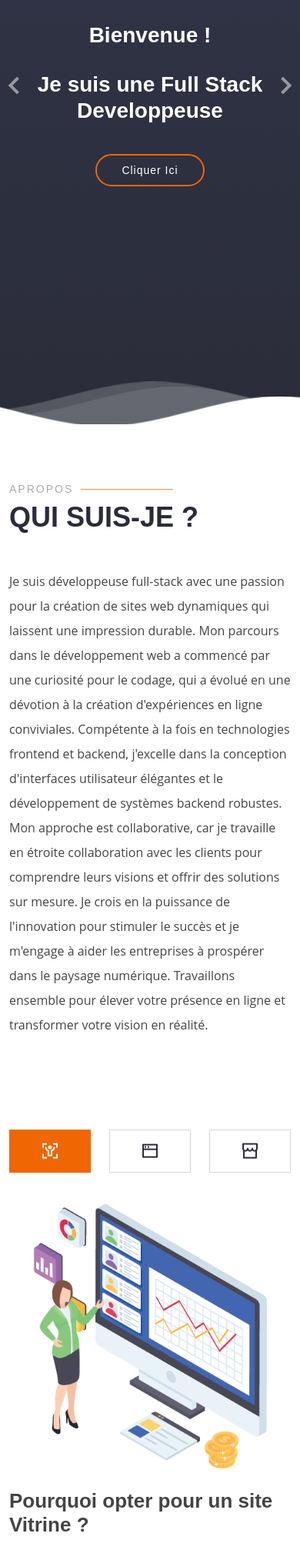
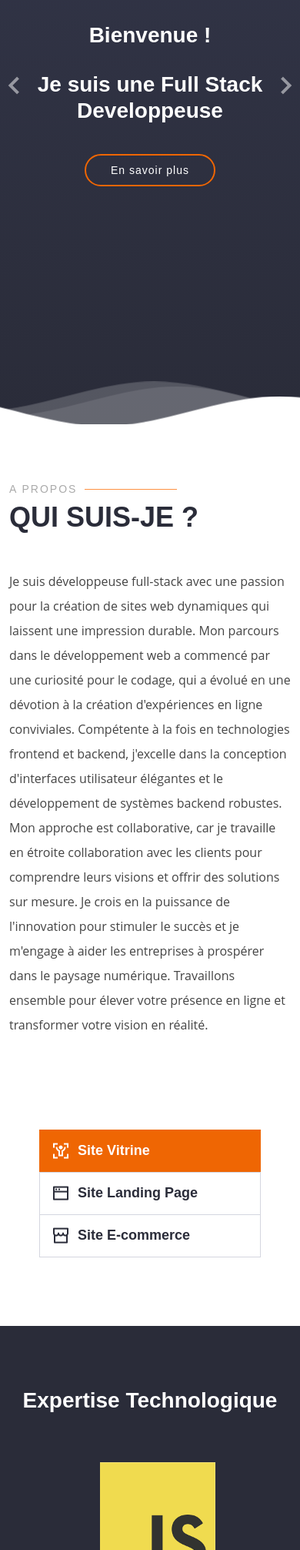
Before and after one commit to Khadidja02/portfolio, a Django app: page / in a window 390 px wide. Shown: the part 269-2282 px from the top of the page at 77% size. Run offline with Django 5.2, Linux system fonts and the light colour scheme; data comes from the database, SQL or seed files in the repository; some libraries are stand-ins or nearby versions.

Commit message:
Adding modifs

```diff
--- a/webpages/forms.py
+++ b/webpages/forms.py
@@ -6,8 +6,8 @@ class ContactForms(forms.ModelForm):
         model = ContactForm
         fields = ['name', 'email', 'subject', 'message']
         widgets = {
-            'name': forms.TextInput(attrs={'class': 'form-control', 'placeholder': 'Ton Nom'}),
-            'email': forms.EmailInput(attrs={'class': 'form-control', 'placeholder': 'Ton Email'}),
+            'name': forms.TextInput(attrs={'class': 'form-control', 'placeholder': 'Entrez votre nom'}),
+            'email': forms.EmailInput(attrs={'class': 'form-control', 'placeholder': 'Entrez votre email'}),
             'subject': forms.TextInput(attrs={'class': 'form-control', 'placeholder': 'Sujet'}),
             'message': forms.Textarea(attrs={'class': 'form-control', 'placeholder': 'Message', 'rows': 5}),
         }
--- a/webpages/static/assets/css/style.css
+++ b/webpages/static/assets/css/style.css
@@ -260,8 +260,35 @@ h6 {
   .navbar ul {
     display: none;
   }
-}
-
+  .features-div{
+    flex-direction: column !important;
+    align-items: center !important;
+  }
+  .features-div li{
+    width: 80% !important;
+  }
+  .list-features{
+    justify-content: flex-start !important;
+  }
+  .tab-pane {
+    display: none !important; /* Initially hide all tab content */
+  }
+
+  .show-content {
+    display: block !important; /* Show tab content when .show class is added */
+  }
+  .mr-2{
+    margin-right: 10px;
+
+  }
+  .icon-features{
+    display: block !important;
+    margin-left: 50px;
+  }
+}
+.icon-features{
+  display: none;
+}
 .navbar-mobile {
   position: fixed;
   overflow: hidden;
--- a/webpages/templates/index.html
+++ b/webpages/templates/index.html
@@ -20,6 +20,7 @@
 
   <!-- Google Fonts -->
   <link href="https://fonts.googleapis.com/css?family=Open+Sans:300,300i,400,400i,600,600i,700,700i|Raleway:300,300i,400,400i,500,500i,600,600i,700,700i|Poppins:300,300i,400,400i,500,500i,600,600i,700,700i" >
+  <link rel="stylesheet" href="https://maxcdn.bootstrapcdn.com/font-awesome/4.4.0/css/font-awesome.min.css">
 
   <!-- Vendor CSS Files -->
   <link href="{% static 'assets/vendor/animate.css/animate.min.css' %}" type="text/css" rel="stylesheet">
@@ -69,6 +70,48 @@
     });
   </script>
 
+<script>
+  document.addEventListener('DOMContentLoaded', function() {
+    // Select all angle down icons
+    var listItems = document.querySelectorAll('.nav-item');
+
+    // Variable to keep track of the currently displayed tab
+    var currentTabPane = null;
+    // Add click event listener to each icon
+    listItems.forEach(function(item) {
+      item.addEventListener('click', function() {
+        // Check if screen width is less than 992px
+        if (window.innerWidth < 992) {
+          // Get the corresponding tab ID
+          var tabId = this.getAttribute('data-tab-id');
+
+          // Toggle the 'show-content' class on the corresponding tab-pane
+          var tabPane = document.getElementById(tabId);
+          if (tabPane) {
+            // Hide the currently displayed tab pane, if any
+            if (currentTabPane && currentTabPane !== tabPane) {
+              currentTabPane.classList.remove('show-content');
+              currentTabPane.classList.add('tab-pane');
+            }
+
+            // Toggle the visibility of the clicked tab pane
+            if (tabPane.classList.contains('tab-pane')) {
+              tabPane.classList.remove('tab-pane');
+              tabPane.classList.add('show-content');
+              currentTabPane = tabPane;
+            } else {
+              tabPane.classList.remove('show-content');
+              tabPane.classList.add('tab-pane');
+              currentTabPane = null;
+            }
+          }
+        }
+      });
+    });
+  });
+</script>
+
+
   <!-- =======================================================
   * Template Name: Selecao
   * Template URL: https://bootstrapmade.com/selecao-bootstrap-template/
@@ -92,7 +135,7 @@
       <nav id="navbar" class="navbar">
         <ul>
           <li><a class="nav-link scrollto active" href="#hero">Accueil</a></li>
-          <li><a class="nav-link scrollto" href="#about">Apropos</a></li>
+          <li><a class="nav-link scrollto" href="#about">A propos</a></li>
           <li><a class="nav-link scrollto" href="#services">Services</a></li>
           <li><a class="nav-link scrollto " href="#portfolio">Portfolio</a></li>
 
@@ -114,7 +157,7 @@
           <h2 class="animate__animated animate__fadeInDown">Bienvenue !</span></h2>
 
           <h2 class="animate__animated animate__fadeInDown"> Je suis une  <span>{{profession}}</span></h2>
-          <a href="#about" class="btn-get-started animate__animated animate__fadeInUp scrollto">Cliquer Ici </a>
+          <a href="#about" class="btn-get-started animate__animated animate__fadeInUp scrollto">En savoir plus </a>
         </div>
       </div>
 
@@ -122,8 +165,8 @@
       <div class="carousel-item">
         <div class="carousel-container">
           <h2 class="animate__animated animate__fadeInDown">Je suis {{first_name}} {{last_name}}</h2>
-          <p class="animate__animated animate__fadeInUp">Continuer de naviguer sur mon site pour plus savoir sur ce que je fais</p>
-          <a href="#about" class="btn-get-started animate__animated animate__fadeInUp scrollto">Savoir Plus</a>
+          <p class="animate__animated animate__fadeInUp">Pour en savoir plus sur mes services, je vous invite à explorer mon site.</p>
+          <a href="#about" class="btn-get-started animate__animated animate__fadeInUp scrollto"> En savoir plus</a>
         </div>
       </div>
 
@@ -164,7 +207,7 @@
       <div class="container">
 
         <div class="section-title" data-aos="zoom-out">
-          <h2>Apropos</h2>
+          <h2>A propos</h2>
           <p>Qui Suis-Je ? </p>
         </div>
 
@@ -184,24 +227,24 @@
     <section id="features" class="features">
       <div class="container">
 
-        <ul class="nav nav-tabs row d-flex justify-content-center">
+        <ul class="nav nav-tabs row d-flex justify-content-center features-div">
 
-          <li class="nav-item col-4" data-aos="zoom-in" data-aos-delay="100">
-            <a class="nav-link active show" data-bs-toggle="tab" href="#tab-2">
-              <i class="ri-body-scan-line"></i>
-              <h4 class="d-none d-lg-block">Site Vitrine</h4>
+          <li class="nav-item col-4 " data-aos="zoom-in" data-aos-delay="100" data-tab-id="tab-2">
+            <a class="nav-link list-features active show " data-bs-toggle="tab" href="#tab-2">
+              <i class=" mr-2 ri-body-scan-line "></i>
+              <h4 class="d-lg-block">Site Vitrine</h4>
             </a>
           </li>
-          <li class="nav-item col-4" data-aos="zoom-in" data-aos-delay="200">
-            <a class="nav-link" data-bs-toggle="tab" href="#tab-3">
-              <i class="ri-window-line"></i>
-              <h4 class="d-none d-lg-block">Site Landing Page</h4>
+          <li class="nav-item col-4 " data-aos="zoom-in" data-aos-delay="200" data-tab-id="tab-3">
+            <a class="nav-link list-features" data-bs-toggle="tab" href="#tab-3">
+              <i class="  mr-2 ri-window-line "></i>
+              <h4 class=" d-lg-block">Site Landing Page</h4>
             </a>
           </li>
-          <li class="nav-item col-4" data-aos="zoom-in" data-aos-delay="300">
-            <a class="nav-link" data-bs-toggle="tab" href="#tab-4">
-              <i class="ri-store-line"></i>
-              <h4 class="d-none d-lg-block">Site E-commerce</h4>
+          <li class="nav-item col-4 " data-aos="zoom-in" data-aos-delay="300" data-tab-id="tab-4">
+            <a class="nav-link list-features" data-bs-toggle="tab" href="#tab-4">
+              <i class="mr-2 ri-store-line" ></i>
+              <h4 class=" d-lg-block">Site E-commerce</h4>
             </a>
           </li>
         </ul>
@@ -209,9 +252,10 @@
         <div class="tab-content" data-aos="fade-up">
 
           <div class="tab-pane active show" id="tab-2">
+            <h3 class="mb-3 ml-3 fw-bold">Pourquoi opter pour un site Vitrine ?</h3>
+
             <div class="row">
               <div class="col-lg-6 order-2 order-lg-1 mt-3 mt-lg-0">
-                <h3 class="mb-3">Pourquoi opter pour un site Vitrine ?</h3>
                 <p class="lh-lg">
                   Vous voulez mettre en valeur votre entreprise,
                   vos services ou votre portfolio ? Un site vitrine
@@ -235,9 +279,10 @@
             </div>
           </div>
           <div class="tab-pane" id="tab-3">
+            <h3 class="mb-3 ml-3 fw-bold">Pourquoi opter pour un site Landing Page  ?</h3>
+
             <div class="row">
               <div class="col-lg-6 order-2 order-lg-1 mt-3 mt-lg-0">
-                <h3 class="mb-3">Pourquoi opter pour un site Landing Page  ?</h3>
                 <p class="lh-lg">
                   Si vous menez une campagne marketing ou souhaitez
                   capturer des leads de manière efficace,
@@ -261,9 +306,10 @@
             </div>
           </div>
           <div class="tab-pane" id="tab-4">
+            <h3 class="mb-3 ml-3 fw-bold">Pourquoi opter pour un site E-commerce ?</h3>
+
             <div class="row">
               <div class="col-lg-6 order-2 order-lg-1 mt-3 mt-lg-0">
-                <h3 class="mb-3">Pourquoi opter pour un site E-commerce ?</h3>
                 <p class="lh-lg">
                   Pour étendre votre portée et augmenter les ventes de vos produits, un site de e-commerce est indispensable pour votre entreprise. Cette plateforme vous offre la possibilité d'atteindre une audience mondiale, de gérer efficacement votre inventaire et de garantir une expérience d'achat fluide pour vos clients. Les éléments clés comprennent :
                 </p>
@@ -393,7 +439,7 @@
               <div class="address">
                 <i class="bi bi-geo-alt"></i>
                 <h4>Localisation:</h4>
-                <p>Algeria</p>
+                <p>Algérie</p>
               </div>
 
               <div class="email">
@@ -462,13 +508,6 @@
   <footer id="footer">
     <div class="container">
       <h3>{{first_name}}</h3>
-      <div class="social-links">
-        <a href="#" class="twitter"><i class="bx bxl-twitter"></i></a>
-        <a href="#" class="facebook"><i class="bx bxl-facebook"></i></a>
-        <a href="#" class="instagram"><i class="bx bxl-instagram"></i></a>
-        <a href="#" class="google-plus"><i class="bx bxl-skype"></i></a>
-        <a href="#" class="linkedin"><i class="bx bxl-linkedin"></i></a>
-      </div>
       <div class="copyright">
         &copy; Copyright <strong><span>{{first_name}} {{last_name}}</span></strong>. All Rights Reserved
       </div>
@@ -493,6 +532,9 @@
 
   <!-- Template Main JS File -->
   <script src="{%static 'assets/js/main.js'%}"></script>
+  <script src="https://code.jquery.com/jquery-3.5.1.slim.min.js"></script>
+<script src="https://cdn.jsdelivr.net/npm/@popperjs/core@2.5.2/dist/umd/popper.min.js"></script>
+<script src="https://stackpath.bootstrapcdn.com/bootstrap/4.5.2/js/bootstrap.min.js"></script>
 
 </body>
 
```
